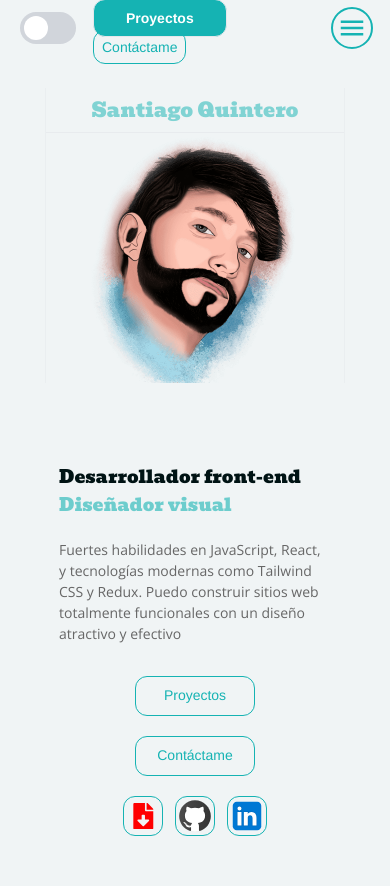
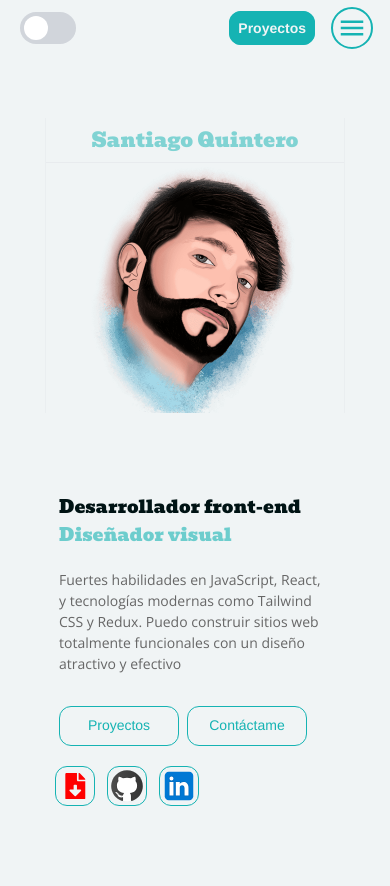
Before and after one commit to WSQuintero/portfolio-final, a React (Vite) app: page / in a window 390 px wide. Shown: the top 886 px of the page. Built offline with nearby package versions, Linux system fonts and the light colour scheme.

Commit message:
corregida la sección de botones del home

```diff
--- a/src/components/Contact/Contact.jsx
+++ b/src/components/Contact/Contact.jsx
@@ -30,7 +30,7 @@ function Contact () {
               className='flex flex-col gap-2 w-full h-[75%] justify-center items-center rounded-3xl dark:bg-bghome/50 border border-titlecolordark dark:border-bghomelight/30 bg-titlecolorlight/10 p-6 mt-10 dark:text-bghomelight text-bghometwo  font-open-san'>
               <input
                 type='text'
-                className='text-sm xl:text-md w-full p-2 h-[35px] pl-5 dark:bg-bghome/50 border border-titlecolordark dark:border-bghomelight/30 bg-bghomelight placeholder:text-titlecolordark dark:placeholder:text-bghomelight'
+                className='text-sm xl:text-md w-full p-2 h-[35px] pl-5 dark:bg-bghome/50 border border-titlecolordark/50 dark:border-bghomelight/30 bg-bghomelight placeholder:text-titlecolordark dark:placeholder:text-bghomelight'
                 placeholder='Nombre'
                 name='name'
                 id='name'
@@ -40,7 +40,7 @@ function Contact () {
               <div className='flex justify-between h-[35px] mb-5 relative w-full dark:text-bghomelight text-bghometwo'>
                 <input
                   type='email'
-                  className='border border-titlecolordark dark:border-bghomelight/30 text-sm xl:text-md w-[60%] p-4 full dark:bg-bghome/50 bg-bghomelight placeholder:text-titlecolordark dark:placeholder:text-bghomelight'
+                  className='border border-titlecolordark/50 dark:border-bghomelight/30 text-sm xl:text-md w-[60%] p-4 full dark:bg-bghome/50 bg-bghomelight placeholder:text-titlecolordark dark:placeholder:text-bghomelight'
                   placeholder='Correo electrónico'
                   name='email'
                   id='email'
@@ -49,7 +49,7 @@ function Contact () {
                 <ValidationError prefix='Email' field='email' errors={state.errors} />
                 <input
                   type='text'
-                  className='border border-titlecolordark dark:border-bghomelight/30 text-sm xl:text-md w-[35%] p-4 dark:bg-bghome/50 bg-bghomelight placeholder:text-titlecolordark dark:placeholder:text-bghomelight'
+                  className='border border-titlecolordark/50 dark:border-bghomelight/30 text-sm xl:text-md w-[35%] p-4 dark:bg-bghome/50 bg-bghomelight placeholder:text-titlecolordark dark:placeholder:text-bghomelight'
                   placeholder='Teléfono'
                   name='tel'
                   required
@@ -57,7 +57,7 @@ function Contact () {
                 <ValidationError field='tel' errors={state.errors} />
               </div>
               <textarea
-                className=' border border-titlecolordark dark:border-bghomelight/30 w-full p-4 text-sm dark:text-bghomelight dark:bg-bghome/50 bg-bghomelight placeholder:text-titlecolordark dark:placeholder:text-bghomelight'
+                className=' border border-titlecolordark/50 dark:border-bghomelight/30 w-full p-4 text-sm dark:text-bghomelight dark:bg-bghome/50 bg-bghomelight placeholder:text-titlecolordark dark:placeholder:text-bghomelight'
                 placeholder='Deja tu mensaje aquí'
                 name='message'
                 id='message'
--- a/src/components/EducationSection/EducationSection.jsx
+++ b/src/components/EducationSection/EducationSection.jsx
@@ -42,7 +42,7 @@ function EducationSection () {
           <img
             src='/img/foto.jpg'
             alt='photo'
-            className='rounded-full w-[200px] h-[200px] '
+            className='rounded-full w-[200px] h-[200px] mt-10 sm:mt-auto '
           />
         </div>
 
--- a/src/components/Home/Home.jsx
+++ b/src/components/Home/Home.jsx
@@ -36,7 +36,8 @@ function Home ({ openToogleMenu }) {
               funcionales con un diseño atractivo y efectivo
             </p>
 
-            <div className='flex sm:flex-row flex-col w-full  items-center h-auto mt-3 xl:mt-auto sm:gap-2'>
+            <div className='flex sm:flex-row flex-col w-full  items-start h-auto mt-3 xl:mt-auto sm:gap-2'>
+              <div className='flex gap-2'>
               <a
                 href='#projects'
                 className='border h-[40px] dark:border-titlecolordark border-titlecolordark p-2 rounded-xl mt-5 xl:mt-auto dark:text-titlecolordark text-titlecolordark w-[120px] text-center  hover:dark:bg-bghometwolight hover:bg-titlecolordark hover:dark:text-titlecolordark hover:text-bghometwolight hover:font-bold'>
@@ -47,6 +48,7 @@ function Home ({ openToogleMenu }) {
                 className='border h-[40px] dark:border-titlecolordark border-titlecolordark p-2 rounded-xl mt-5 xl:mt-auto dark:text-titlecolordark text-titlecolordark w-[120px] text-center  hover:dark:bg-bghometwolight hover:bg-titlecolordark hover:dark:text-titlecolordark hover:text-bghometwolight hover:font-bold'>
                 Contáctame
               </a>
+              </div>
               <div className='w-[50%] text-center   h-[40px] mt-5 xl:mt-0'>
                 <ul className='flex flex-row items-center justify-center w-full gap-3 xl:h-full'>
                 <li>
--- a/src/components/InitialAnimate/InitialAnimate.jsx
+++ b/src/components/InitialAnimate/InitialAnimate.jsx
@@ -2,7 +2,7 @@ import './InitialAnimate.css'
 
 function InitialAnimate () {
   return (
-    <div className='h-[100vh] bg-bghome transition-all ease-out duration-500 flex items-center justify-center opacity-0 animate-fade-in '>
+    <div className='h-[100vh] bg-bghometwo transition-all ease-out duration-500 flex items-center justify-center opacity-0 animate-fade-in '>
       <img
         src='/img/logo.png'
         alt='logo'
--- a/src/components/NavBar/NavBar.jsx
+++ b/src/components/NavBar/NavBar.jsx
@@ -35,14 +35,14 @@ function NavBar ({ openToogleMenu, setOpenToogleMenu, isOpenHeader }) {
       <div className="flex items-center gap-4">
         <div className="sm:flex sm:gap-4">
           <a
-            className='inline-block bg-titlecolordark px-8 py-2 text-sm font-bold text-white transition border hover:border-titlecolordark hover:bg-bghomelight hover:text-titlecolordark focus:outline-none focus:ring focus:ring-yellow-400 rounded-xl'
-            href="#projects"
+        className='border h-[40px] bg-titlecolordark dark:text-bghomelight text-bghomelight dark:border-titlecolordark border-titlecolordark p-2 rounded-xl mt-5 xl:mt-auto  w-[120px] text-center  hover:dark:bg-bghometwolight hover:bg-bghomelight hover:dark:text-titlecolordark hover:text-titlecolordark   font-bold'
+        href="#projects"
           >
             Proyectos
           </a>
 
           <a
-        className='border h-[40px] dark:border-titlecolordark border-titlecolordark p-2 rounded-xl mt-5 xl:mt-auto dark:text-titlecolordark text-titlecolordark w-[120px] text-center  hover:dark:bg-bghometwolight hover:bg-titlecolordark hover:dark:text-titlecolordark hover:text-bghometwolight hover:font-bold'
+        className='border h-[40px] hidden sm:inline-block font-bold dark:border-titlecolordark border-titlecolordark p-2 rounded-xl mt-5 xl:mt-auto dark:text-titlecolordark text-titlecolordark w-[120px] text-center  hover:dark:bg-bghometwolight hover:bg-titlecolordark hover:dark:text-titlecolordark hover:text-bghometwolight hover:font-bold'
             href="#contact"
           >
             Contáctame
--- a/src/components/Projects/ProjectInformation/ProjectInformation.jsx
+++ b/src/components/Projects/ProjectInformation/ProjectInformation.jsx
@@ -19,7 +19,7 @@ function ProjectInformation ({
             {projectDescription}
             <TecProjects tecs={projectTec} />
           </p>
-          <div className='flex justify-around w-full xl:gap-3 xl:p-5 font-open-san'>
+          <div className='flex gap-2 justify-center w-full xl:gap-3 xl:p-5 font-open-san'>
             {projectLink && (
               <a
                 href={projectLink}
```
